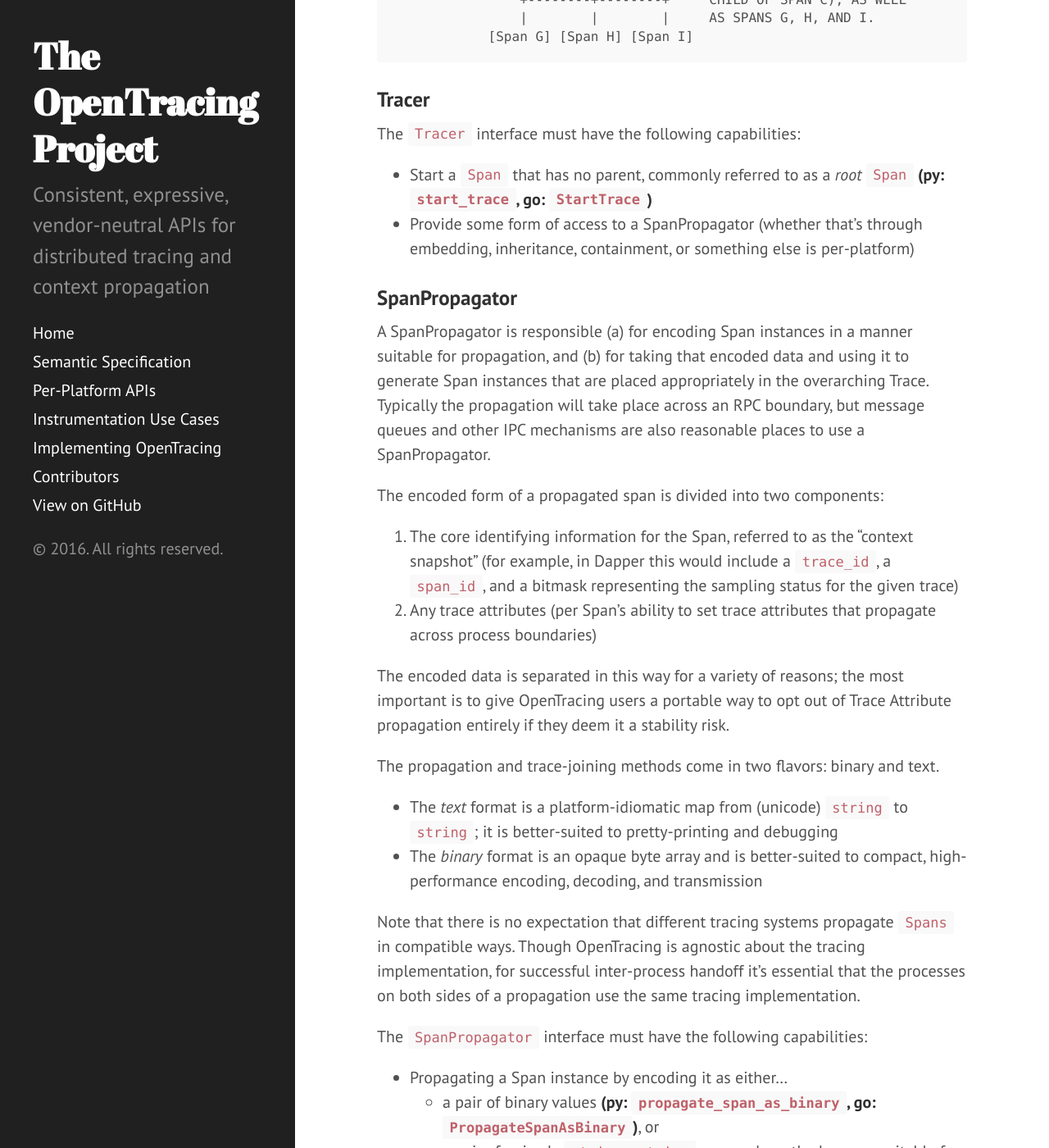
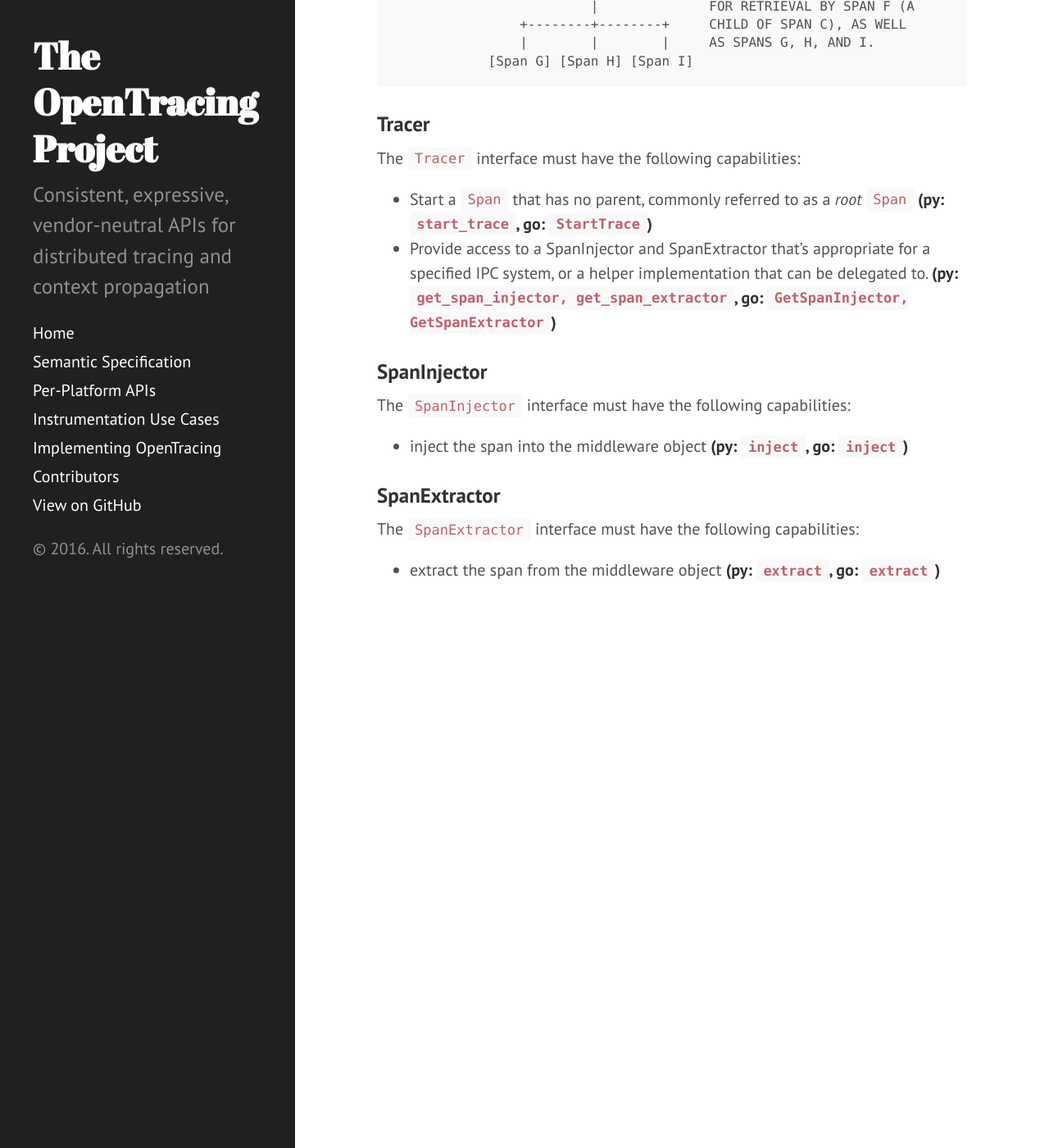
Before and after one commit to opentracing/opentracing.io, a Jekyll site: the page built from spec.md, in a window 1280 px wide and 1400 px high, scrolled down 3688 px. Shown: the whole window at 82% size. Built offline with Jekyll 4.4.1, drawn with Linux system fonts in a browser that asks for light colours; Markdown is read by kramdown in place of the engine named in the settings; some of the changed text lies outside the part shown.

Commit message:
Simplify the SpanPropagator to SpanInjector and SpanExtractor.  - works with the bare minimum we know (given a middleware object we need to inject and extract a span to/from it)  - permits implementations of these to deal with complexities…
ref:
 - https://github.com/opentracing/opentracing-java/pull/8#discussion_r51540744

```diff
--- a/spec.md
+++ b/spec.md
@@ -100,31 +100,14 @@
 The `Tracer` interface must have the following capabilities:
 
 - Start a `Span` that has no parent, commonly referred to as a *root* `Span` **(py: `start_trace`, go: `StartTrace`)**
-- Provide some form of access to a SpanPropagator (whether that's through embedding, inheritance, containment, or something else is per-platform)
+- Provide access to a SpanInjector and SpanExtractor that's appropriate for a specified IPC system, or a helper implementation that can be delegated to. **(py: `get_span_injector, get_span_extractor`, go: `GetSpanInjector, GetSpanExtractor`)**
 
-### SpanPropagator
+### SpanInjector
 
-A SpanPropagator is responsible (a) for encoding Span instances in a manner suitable for propagation, and (b) for taking that encoded data and using it
-to generate Span instances that are placed appropriately in the overarching Trace. Typically the propagation will take place across an RPC boundary, but message queues and other IPC mechanisms are also reasonable places to use a SpanPropagator.
+The `SpanInjector` interface must have the following capabilities:
+ - inject the span into the middleware object **(py: `inject`, go: `inject`)**
 
-The encoded form of a propagated span is divided into two components:
+### SpanExtractor
 
-1. The core identifying information for the Span, referred to as the "context snapshot" (for example, in Dapper this would include a `trace_id`, a `span_id`, and a bitmask representing the sampling status for the given trace)
-1. Any trace attributes (per Span's ability to set trace attributes that propagate across process boundaries)
-
-The encoded data is separated in this way for a variety of reasons; the most important is to give OpenTracing users a portable way to opt out of Trace Attribute propagation entirely if they deem it a stability risk.
-
-The propagation and trace-joining methods come in two flavors: binary and text.
-
-- The *text* format is a platform-idiomatic map from (unicode) `string` to `string`; it is better-suited to pretty-printing and debugging
-- The *binary* format is an opaque byte array and is better-suited to compact, high-performance encoding, decoding, and transmission
-
-Note that there is no expectation that different tracing systems propagate `Spans` in compatible ways. Though OpenTracing is agnostic about the tracing implementation, for successful inter-process handoff it's essential that the processes on both sides of a propagation use the same tracing implementation.
-
-The `SpanPropagator` interface must have the following capabilities:
-- Propagating a Span instance by encoding it as either...
-  - a pair of binary values **(py: `propagate_span_as_binary`, go: `PropagateSpanAsBinary`)**, or
-  - a pair of unicode `string->string` maps, where the keys are suitable for use in HTTP headers (see the notes about "trace attribute" keys above) **(py: `propagate_span_as_text`, go: `PropagateSpanAsText`)**
-- Returning a new Span instance that joins to a Span previously propagated via either...
-  - a pair of binary values **(py: `join_trace_from_binary`, go: `JoinTraceFromBinary`)**, or
-  - a pair of unicode `string->string` maps **(py: `join_trace_from_text`, go: `JoinTraceFromText`)**
+The `SpanExtractor` interface must have the following capabilities:
+ - extract the span from the middleware object **(py: `extract`, go: `extract`)**
```
Also changed, not shown: use-cases.md (+3 -17 lines).
